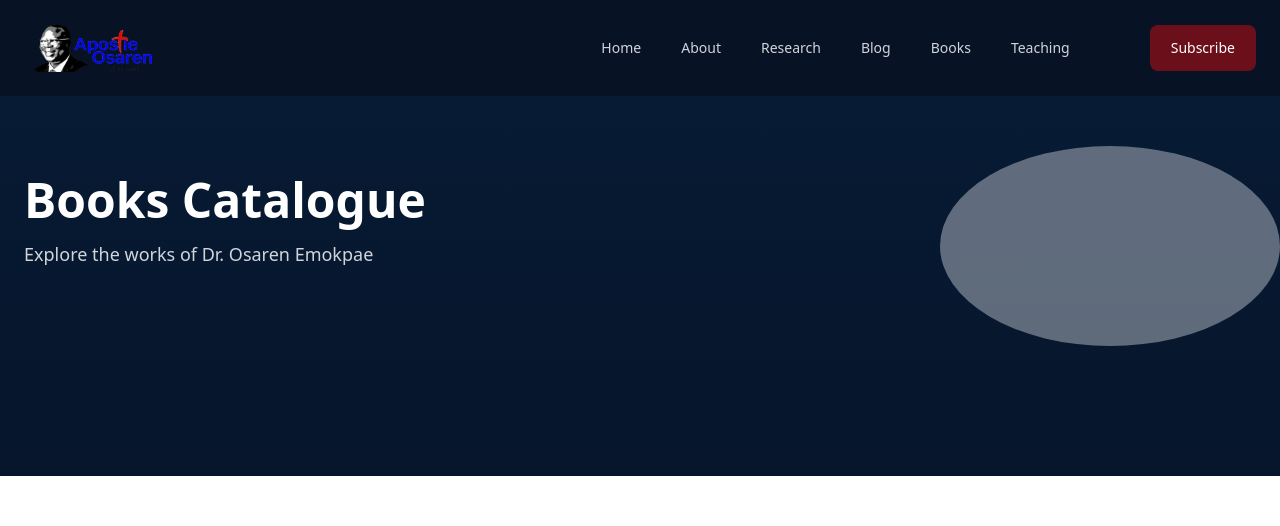
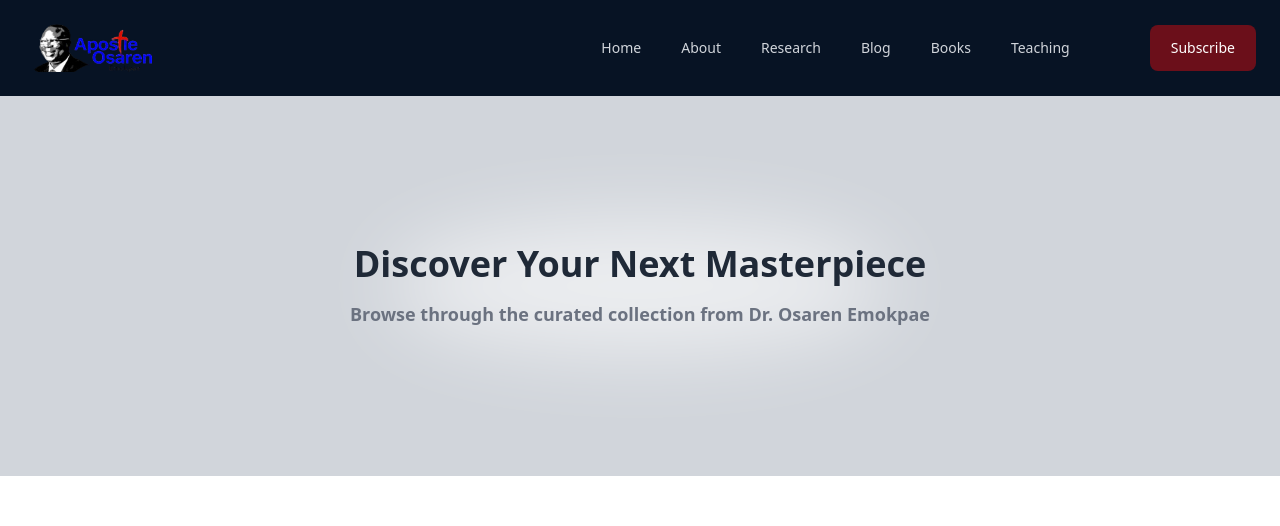
Before and after one commit to Israelite82/Icm_portfolio, a React (Vite) app: page /books in a window 1280 px wide. Shown: the top 526 px of the page. Built offline with nearby package versions, Linux system fonts and the light colour scheme; no server answers.

Commit message:
nearly done

```diff
--- a/src/pages/About.jsx
+++ b/src/pages/About.jsx
@@ -207,6 +207,28 @@ export default function About() {
                       </p>
                       <p className="text-sm md:text-base font-semibold text-gray-600">
                         Cranfield University
+                      </p>
+                    </div>
+                  </div>
+                  <div className="flex items-start gap-3">
+                    <img src="location.png" alt="" className="mt-1"/>
+                    <div>
+                      <p className="text-gray-400 text-md">
+                        Location
+                      </p>
+                      <p className="text-sm md:text-base font-semibold text-gray-600">
+                        The Summit, Autumn Glen, Columbia, U.S.A
+                      </p>
+                    </div>
+                  </div>
+                  <div className="flex items-start gap-3">
+                    <img src="mail.png" alt="" className="mt-2" />
+                    <div>
+                      <p className="text-gray-400 text-md ">
+                        Email
+                      </p>
+                      <p className="text-sm md:text-base font-semibold text-gray-600">
+                      osaremokpae@yahoo.com
                       </p>
                     </div>
                   </div>
--- a/src/pages/Books.jsx
+++ b/src/pages/Books.jsx
@@ -32,17 +32,23 @@ export default function Books() {
   return (
     <div className="min-h-screen w-full bg-gray-100">
       {/* BOOKS HERO */}
-      <section className="w-full bg-gradient-to-b from-[#071b34] to-[#06152b]">
+     <section className="w-full bg-gray-300 relative">
   <div className="max-w-7xl mx-auto min-h-[300px] md:h-[380px] px-4 md:px-6 py-12 md:py-0 relative overflow-hidden">
-          <div className="md:mt-20 max-w-3xl relative z-10">
-            <h1 className="text-3xl md:text-4xl lg:text-5xl font-semibold text-white mb-4">
-              Books Catalogue
+    {/* White faded circle background */}
+    <div className="absolute left-1/2 top-1/2 -translate-x-1/2 -translate-y-1/2 w-[300px] h-[180px] md:w-[500px] md:h-[130px] bg-white/60 rounded-[50%] blur-2xl"></div>
+
+    {/* Content centered on top of the circle */}
+    <div className="relative z-10 h-full flex flex-col items-center justify-center text-center">
+      <h1 className="text-3xl md:text-3xl lg:text-4xl font-bold text-gray-800 mb-4">
+        Discover Your Next Masterpiece
       </h1>
-            <p className="text-gray-300 text-base md:text-lg">
-              Explore the works of Dr. Osaren Emokpae
+      <p className="text-gray-500 text-base md:text-lg font-bold">
+       Browse through the curated collection from Dr. Osaren Emokpae
       </p>
     </div>
-          <div className="absolute left-1/2 -translate-x-1/2 top-[70%] md:left-auto md:right-0 md:top-1/2 md:-translate-y-[70%] md:translate-x-0 w-[200px] h-[120px] md:w-[340px] md:h-[200px] bg-gray-400/60 rounded-[50%]"></div>
+
+    {/* Decorative oval - removed or kept separate */}
+    {/* <div className="absolute left-1/2 -translate-x-1/2 top-[70%] md:left-auto md:right-0 md:top-1/2 md:-translate-y-[70%] md:translate-x-0 w-[200px] h-[120px] md:w-[340px] md:h-[200px] bg-gray-400/60 rounded-[50%]"></div> */}
   </div>
 </section>
 
--- a/src/pages/Teaching.jsx
+++ b/src/pages/Teaching.jsx
@@ -115,7 +115,7 @@ export default function Teaching() {
                     <p className="text-gray-700 text-sm md:text-base leading-relaxed mb-4 line-clamp-3">
                       {teaching.description || teaching.excerpt || "Click to read more..."}
                     </p>
-
+{/*
                     <button
                       onClick={(e) => {
                         e.stopPropagation();
@@ -124,7 +124,7 @@ export default function Teaching() {
                      className="text-[#071b34] font-semibold hover:underline text-sm md:text-base outline-none border-none bg-transparent cursor-pointer"
                     >
                       Read more →
-                    </button>
+                    </button> */}
                   </div>
                 </div>
               ))}
```
Also changed, not shown: public/location.png (added), public/mail.png (added). Lines whose indentation alone changed are shown as unchanged.
